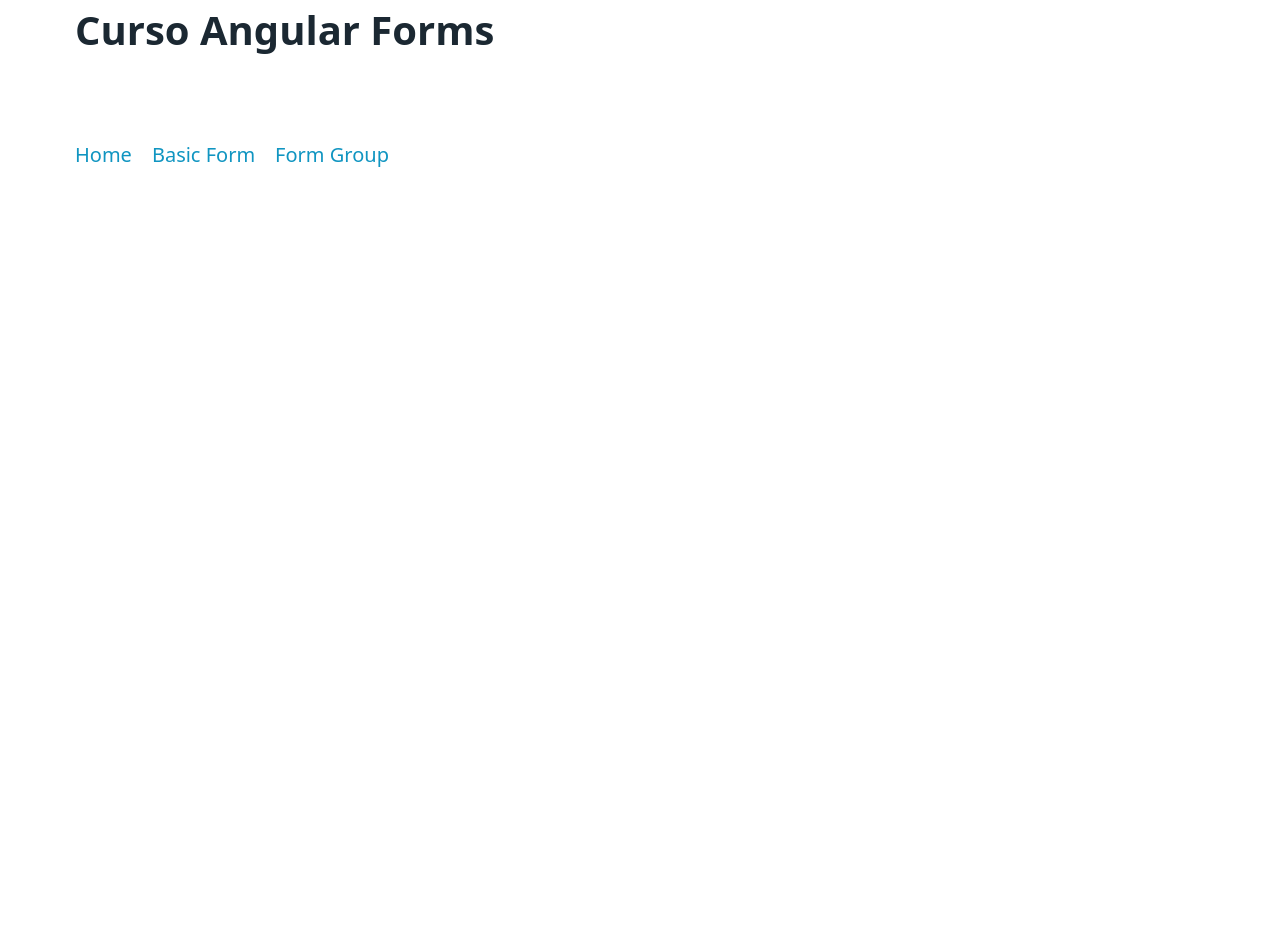
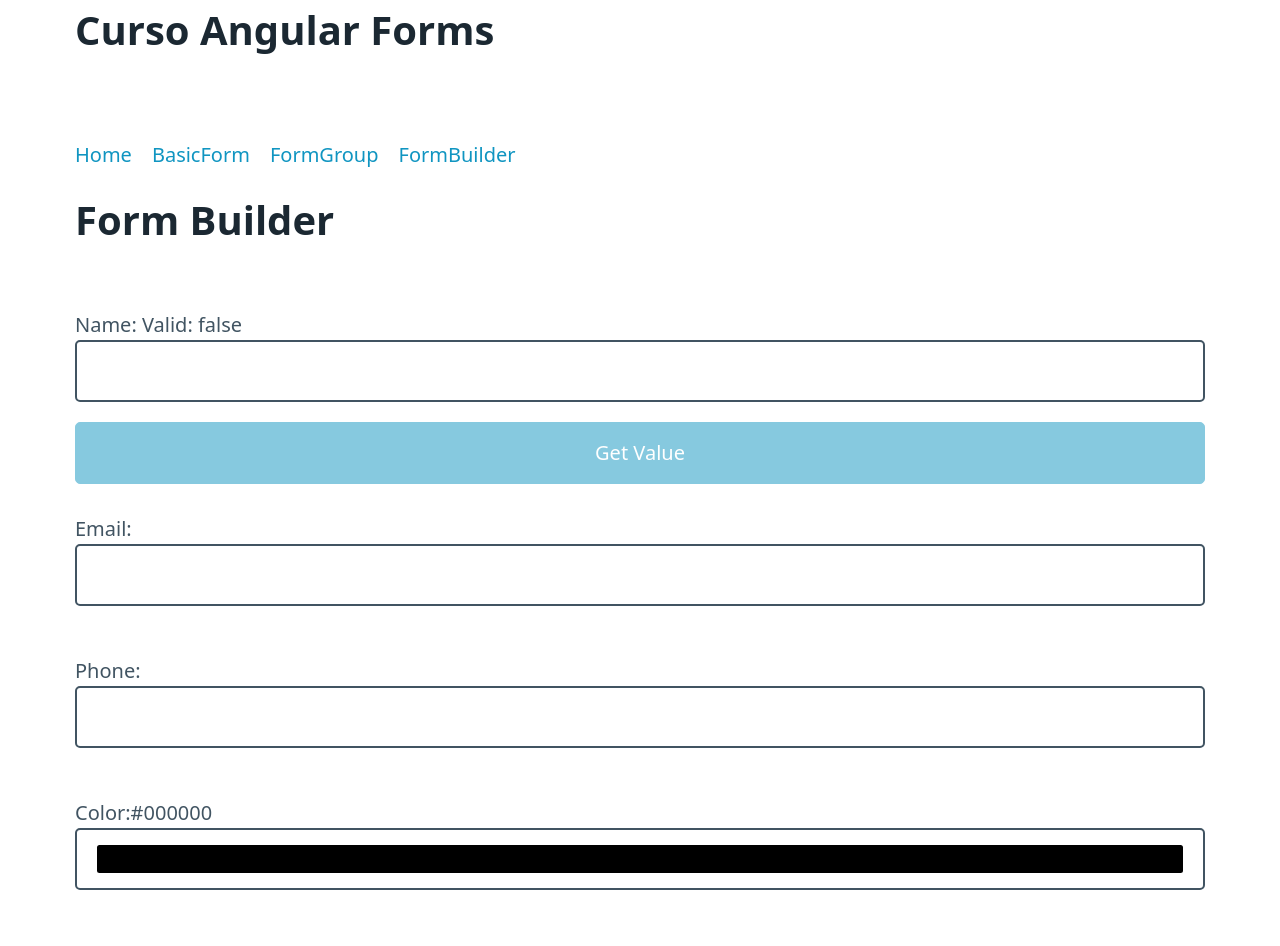
Before and after one commit to JuamBer/Platzi-CursoAngularForms, an Angular app: page /form-builder in a window 1280 px wide. Before the commit this address led to /. Shown: the top 946 px of the page. Before the commit the page ends 800 px from the top, so only its background shows below. Built offline with nearby package versions, Linux system fonts and the light colour scheme.

Commit message:
feat: Reactive Forms con FormBuilder

```diff
--- a/src/app/app-routing.module.ts
+++ b/src/app/app-routing.module.ts
@@ -1,6 +1,7 @@
 import { NgModule } from '@angular/core';
 import { RouterModule, Routes } from '@angular/router';
 import { BasicFormComponent } from './components/basic-form/basic-form.component';
+import { FormBuilderComponent } from './components/form-builder/form-builder.component';
 import { FormGroupComponent } from './components/form-group/form-group.component';
 
 const routes: Routes = [
@@ -12,6 +13,10 @@ const routes: Routes = [
     path: 'form-group',
     component: FormGroupComponent,
   },
+  {
+    path: 'form-builder',
+    component: FormBuilderComponent,
+  },
 ];
 
 @NgModule({
--- a/src/app/app.component.html
+++ b/src/app/app.component.html
@@ -3,8 +3,9 @@
   <nav>
     <ul>
       <li><a routerLink="/">Home</a></li>
-      <li><a routerLink="/basic-form">Basic Form</a></li>
-      <li><a routerLink="/form-group">Form Group</a></li>
+      <li><a routerLink="/basic-form">BasicForm</a></li>
+      <li><a routerLink="/form-group">FormGroup</a></li>
+      <li><a routerLink="/form-builder">FormBuilder</a></li>
     </ul>
   </nav>
 </header>
--- /dev/null
+++ b/src/app/components/form-builder/form-builder.component.html
@@ -0,0 +1,142 @@
+<div class="container">
+  <h1>Form Builder</h1>
+  <form [formGroup]="form" (ngSubmit)="save($event)">
+    <p>
+      Name:{{ getField('getField("name")?')?.value }} Valid:
+      {{ getField("name")?.valid }}
+      <input type="text" formControlName="name" />
+
+      <button (click)="getNameValue()" [disabled]="getField('name')?.invalid">
+        Get Value
+      </button>
+    </p>
+
+    <p class="error-message" [class.active]="!isNameValid">
+      <strong
+        *ngIf="
+          getField('name')?.touched && getField('name')?.hasError('required')
+        "
+      >
+        Este campo es requerido
+      </strong>
+      <strong
+        *ngIf="
+          getField('name')?.touched && getField('name')?.hasError('maxlength')
+        "
+      >
+        Maximo 10 caracteres
+      </strong>
+    </p>
+
+    <!-- <code>
+        <pre>
+            {{ name | json }}
+        </pre>
+    </code> -->
+
+    <p>
+      Email:{{ getField("email")?.value }}
+      <input type="email" formControlName="email" />
+    </p>
+
+    <p>
+      Phone:{{ getField("phone")?.value }}
+      <input type="tel" formControlName="phone" />
+    </p>
+
+    <p>
+      Color:{{ getField("color")?.value }}
+      <input type="color" formControlName="color" />
+    </p>
+
+    <p>
+      Date:{{ getField("date")?.value }}
+      <input type="date" formControlName="date" />
+    </p>
+
+    <p>
+      Month:{{ getField("month")?.value }}
+      <input type="month" formControlName="month" />
+    </p>
+
+    <p>
+      Age:{{ getField("age")?.value }}
+      <input type="number" formControlName="age" />
+    </p>
+
+    <p>
+      Password:{{ getField("password")?.value }}
+      <input type="password" formControlName="password" />
+    </p>
+
+    <p>
+      Range Price:{{ getField("price")?.value }}
+      <input type="range" formControlName="price" min="0" max="100" />
+    </p>
+
+    <p>
+      Wekend:{{ getField("week")?.value }}
+      <input type="week" formControlName="week" />
+    </p>
+
+    <p>
+      Date and time:{{ getField("time")?.value }}
+      <input type="datetime-local" formControlName="time" />
+    </p>
+
+    <p>
+      Search:{{ getField("search")?.value }}
+      <input type="search" formControlName="search" />
+    </p>
+
+    <p>
+      Description:{{ getField("description")?.value }}
+      <textarea type="text" formControlName="description"> </textarea>
+    </p>
+
+    <p>
+      Category:{{ getField("category")?.value }}
+      <select formControlName="category">
+        <option *ngFor="let category of categories" [value]="category">
+          {{ category }}
+        </option>
+      </select>
+    </p>
+
+    <p>
+      Category Multiple:{{ getField("categories")?.value }}
+      <select formControlName="categories" multiple>
+        <option *ngFor="let category of categories" [value]="category">
+          {{ category }}
+        </option>
+      </select>
+    </p>
+
+    <p>
+      Agree:{{ getField("agree")?.value }}
+      <input type="checkbox" formControlName="agree" />
+    </p>
+
+    <p>
+      Agree:{{ getField("agree")?.value }}
+      <input type="checkbox" formControlName="agree" />
+    </p>
+
+    <p>
+      Gender:{{ getField("gender")?.value }}
+      <label *ngFor="let gender of genders">
+        <input
+          type="radio"
+          formControlName="gender"
+          [value]="gender"
+          name="gender"
+        />
+        {{ gender | titlecase }}</label
+      >
+    </p>
+    <p>
+      <button type="submit" [disabled]="form.invalid">Enviar disabled</button>
+      <button type="submit">Enviar touched</button>
+    </p>
+  </form>
+</div>
--- /dev/null
+++ b/src/app/components/form-builder/form-builder.component.ts
@@ -0,0 +1,70 @@
+import { Component, OnInit } from '@angular/core';
+import { FormBuilder, FormGroup, Validators } from '@angular/forms';
+
+@Component({
+  selector: 'app-form-builder',
+  templateUrl: './form-builder.component.html',
+  styleUrls: ['./form-builder.component.scss'],
+})
+export class FormBuilderComponent implements OnInit {
+  form!: FormGroup;
+
+  categories: string[] = ['cat-1', 'cat-2', 'cat-3', 'cat-4', 'cat-5', 'cat-6'];
+  genders: string[] = ['male', 'female', 'other'];
+
+  constructor(private formBuilder: FormBuilder) {}
+
+  ngOnInit(): void {
+    this.buildForm();
+    this.getField('name')?.valueChanges.subscribe((value) => {
+      console.log(value);
+    });
+    this.form.valueChanges.subscribe((value) => {
+      console.log(value);
+    });
+  }
+
+  buildForm() {
+    this.form = this.formBuilder.group({
+      name: ['', [Validators.required, Validators.maxLength(10)]],
+      email: [''],
+      phone: ['', [Validators.required]],
+      color: ['#000000'],
+      date: [''],
+      month: [''],
+      age: [12],
+      password: [''],
+      price: ['50'],
+      week: [''],
+      time: [''],
+      search: [''],
+      description: [''],
+      category: [],
+      categories: [[]],
+      agree: [false],
+      gender: [undefined],
+    });
+  }
+
+  getNameValue() {
+    console.log(this.getField('name')?.value);
+  }
+
+  get isNameValid(): boolean {
+    return (
+      (this.getField('name')?.touched && this.getField('name')?.valid) || false
+    );
+  }
+
+  getField(name: string) {
+    return this.form.get(name);
+  }
+
+  save(event: any) {
+    if (this.form.valid) {
+      console.log(this.form.value);
+    } else {
+      this.form.markAllAsTouched();
+    }
+  }
+}
```
Also changed, not shown: src/app/app.module.ts (+7 -1 lines), src/app/components/form-builder/form-builder.component.scss (added).
